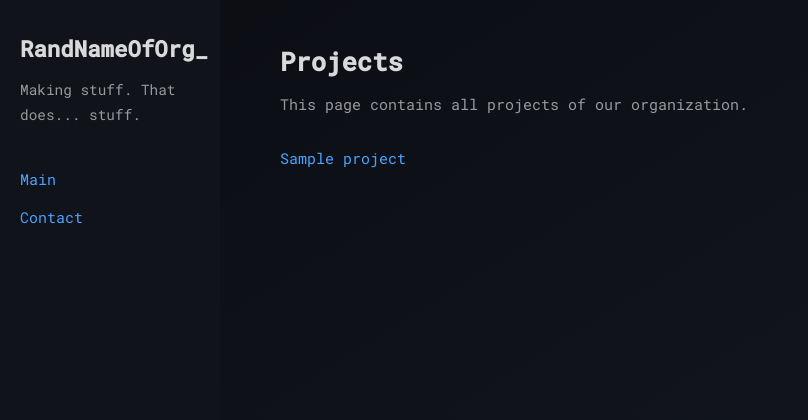
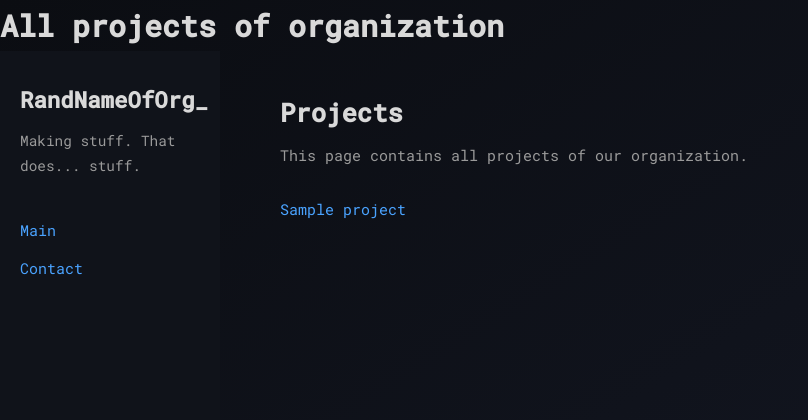
Before and after one commit to RandNameOfOrg/randnameoforg.github.io, a Python web app: template templates/index.html in a window 1280 px wide. Shown: the top 420 px of the page, without its empty margins (0-808 px from the left). Run offline with Jinja, Linux system fonts and the light colour scheme; the template is opened without the code that fills it: most values are stand-ins (such as "Sample title", 1, 10 or a date in 2020).

Commit message:
Update base.html

```diff
--- a/templates/base.html
+++ b/templates/base.html
@@ -8,6 +8,10 @@
     <link rel="icon" href="{{ url_for('static', filename='favicon.ico') }}">
 </head>
 <body>
+    <header class="page-header">
+        <h1>{{ title or "Organization Page" }}</h1>
+    </header>
+
     {% block content %}{% endblock %}
 </body>
 </html>
```
